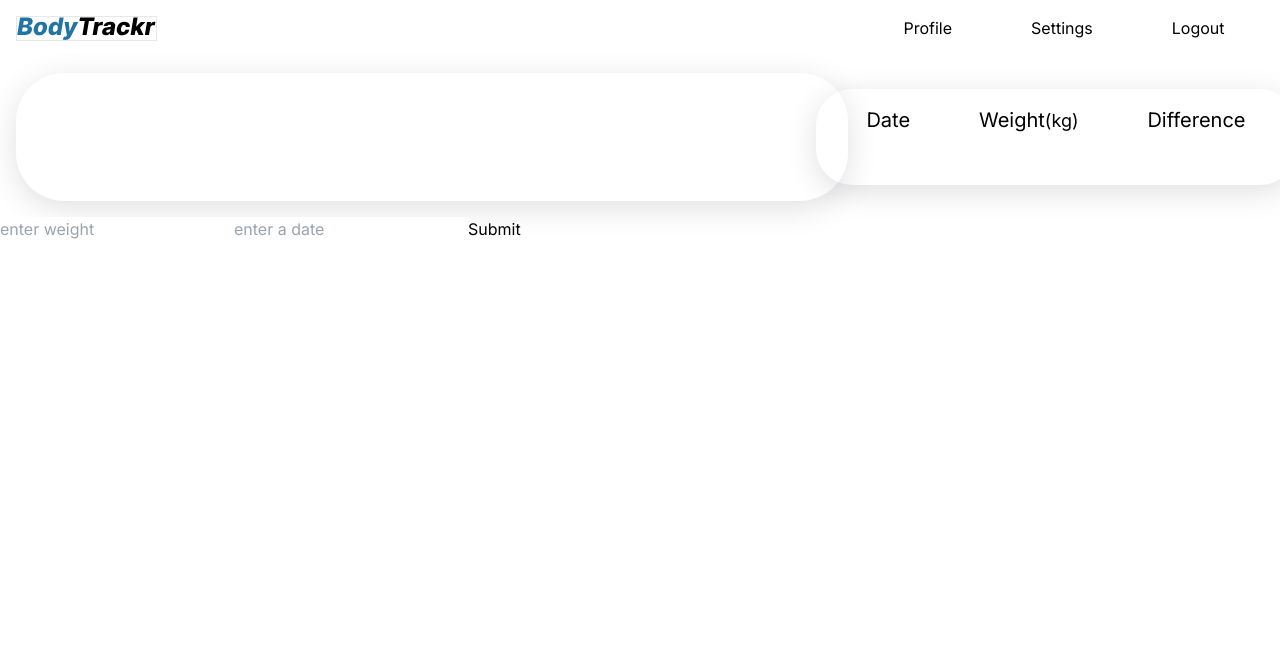
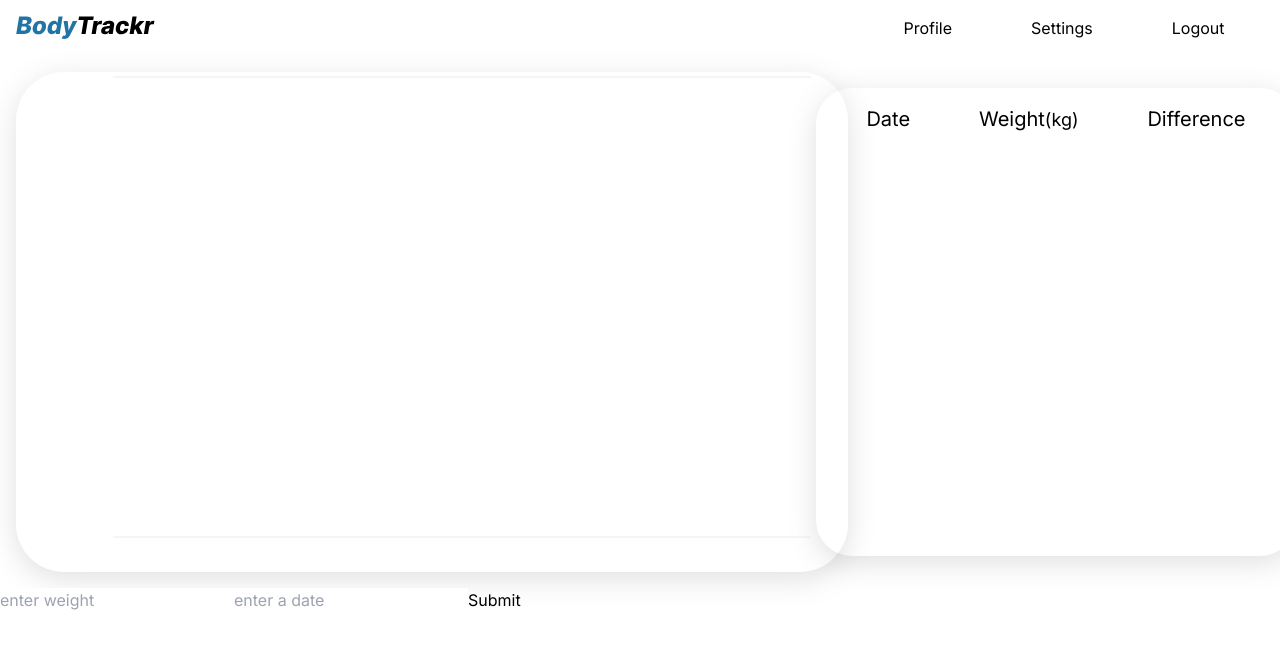
Before and after one commit to BechirMakhlouf/bodytrackr-client, a React (Vite) app: page / in a window 1280 px wide. Shown: the top 648 px of the page. Built offline with nearby package versions, Linux system fonts and the light colour scheme.

Commit message:
add weight chart

```diff
--- a/package.json
+++ b/package.json
@@ -15,12 +15,14 @@
     "react-datepicker": "^4.16.0",
     "react-dom": "^18.2.0",
     "react-hook-form": "^7.45.1",
-    "react-router-dom": "^6.14.1"
+    "react-router-dom": "^6.14.1",
+    "recharts": "^2.7.2"
   },
   "devDependencies": {
     "@types/react": "^18.0.37",
     "@types/react-datepicker": "^4.11.2",
     "@types/react-dom": "^18.0.11",
+    "@types/recharts": "^1.8.24",
     "@typescript-eslint/eslint-plugin": "^5.59.0",
     "@typescript-eslint/parser": "^5.59.0",
     "@vitejs/plugin-react-swc": "^3.0.0",
--- a/src/components/headerComponent.tsx
+++ b/src/components/headerComponent.tsx
@@ -5,7 +5,7 @@ const Header = () => {
         <img
           src="../../public/logo-long-form.svg"
           alt="logo"
-          className="border w-full"
+          className="w-full"
         />
       </div>
       <ul className="max-w-[400px] w-full flex justify-around text-[16px]">
--- a/src/components/weightChartComponent.tsx
+++ b/src/components/weightChartComponent.tsx
@@ -1,9 +1,26 @@
-
 import { Weight } from "../../globals";
+import { Area, LineChart, Line, XAxis, YAxis, CartesianGrid, ResponsiveContainer, AreaChart, Tooltip } from "recharts";
 
 const WeightChart = (props: { weightLog: Weight[] }) => {
+  const data = props.weightLog.map((weight) => {
+    return {
+      date: weight.date.toLocaleDateString(),
+      weight: weight.weightKg,
+    }
+  });
   return (
-    <h1></h1>
+    <>
+      <ResponsiveContainer width={`100%`} height={500}>
+        <LineChart data={data}>
+          <Line dataKey={`weight`}/>
+          <XAxis dataKey={`date`}/>
+          <YAxis dataKey={`weight`}/>
+          <Tooltip />
+          <CartesianGrid opacity={0.4} vertical={false}/>
+        </LineChart>
+
+      </ResponsiveContainer>
+    </>
   );
 };
 
--- a/src/pages/dashboardPage.tsx
+++ b/src/pages/dashboardPage.tsx
@@ -3,10 +3,11 @@ import { Controller, SubmitHandler, useForm } from "react-hook-form";
 import DatePicker from "react-datepicker";
 import "react-datepicker/dist/react-datepicker.css";
 
-import { preferencesContext, userInfoContext } from "../App";
 import WeightTable from "../components/weightTableComponent";
 import WeightChart from "../components/weightChartComponent";
 import Header from "../components/headerComponent";
+
+import { preferencesContext, userInfoContext } from "../App";
 import { MAX_WEIGHT_KG, MIN_WEIGHT_KG, Weight } from "../../globals";
 import {
   dateIndexInWeightArr,
@@ -51,10 +52,11 @@ export default function DashboardPage() {
 
   return (
     <>
+
      <Header />
 
       <div className="flex flex-wrap m-4">
-        <div className="w-2/3 p-16 custom-shadow rounded-[48px]">
+        <div className="min-w-[700px] w-2/3 px-8 flex justify-center items-center custom-shadow rounded-[48px]">
           <WeightChart weightLog={weightLog} />
         </div>
         <div className="flex flex-wrap justify-center w-1/3">
@@ -71,7 +73,7 @@ export default function DashboardPage() {
           })}
           className="border-1 border-black"
           type="number"
-          step={0.1}
+          step={0.2}
           min={MIN_WEIGHT_KG}
           placeholder="enter weight"
         />
```
Also changed, not shown: 1 other file (tests, documents, lock files or other folders).
